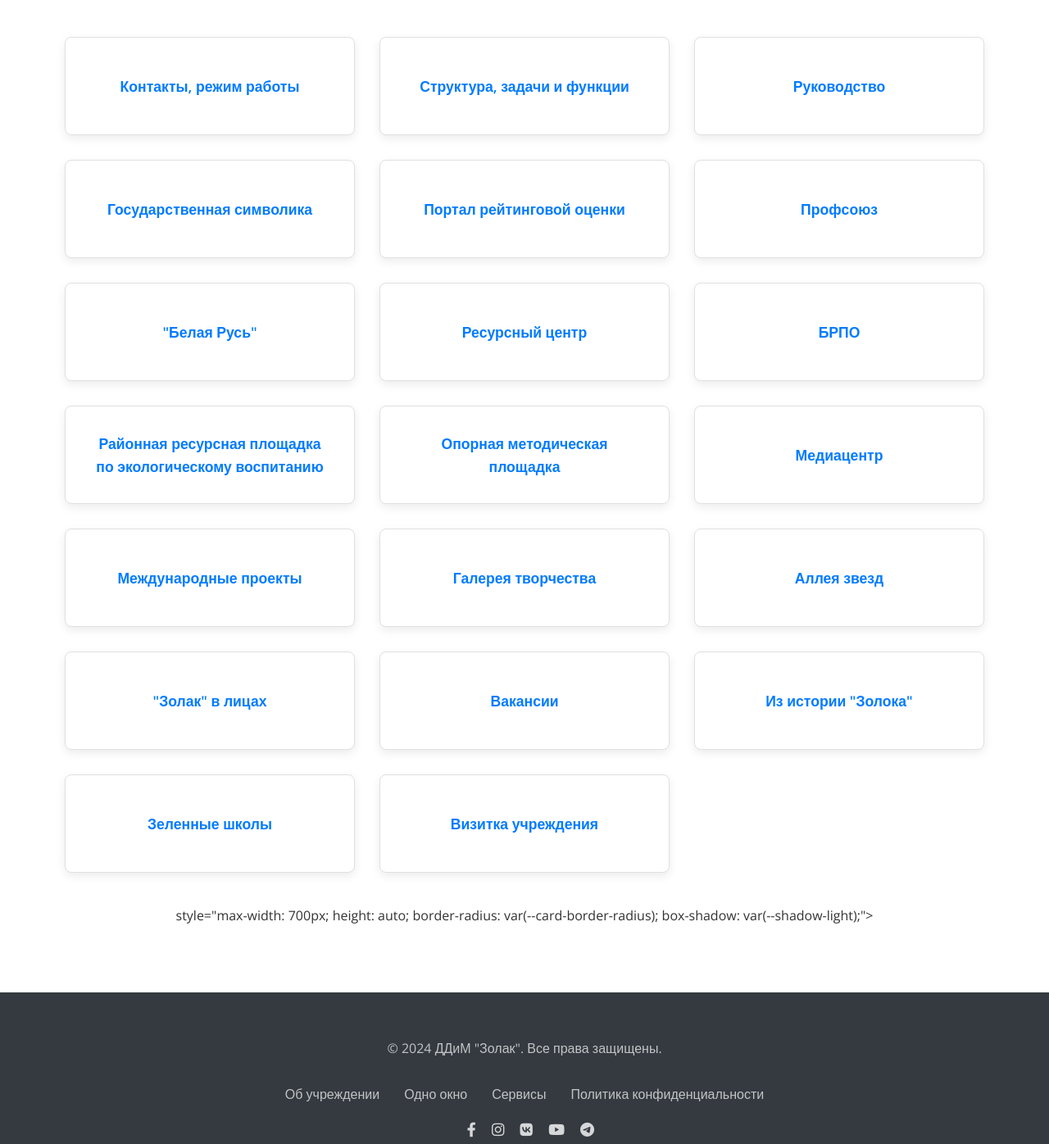
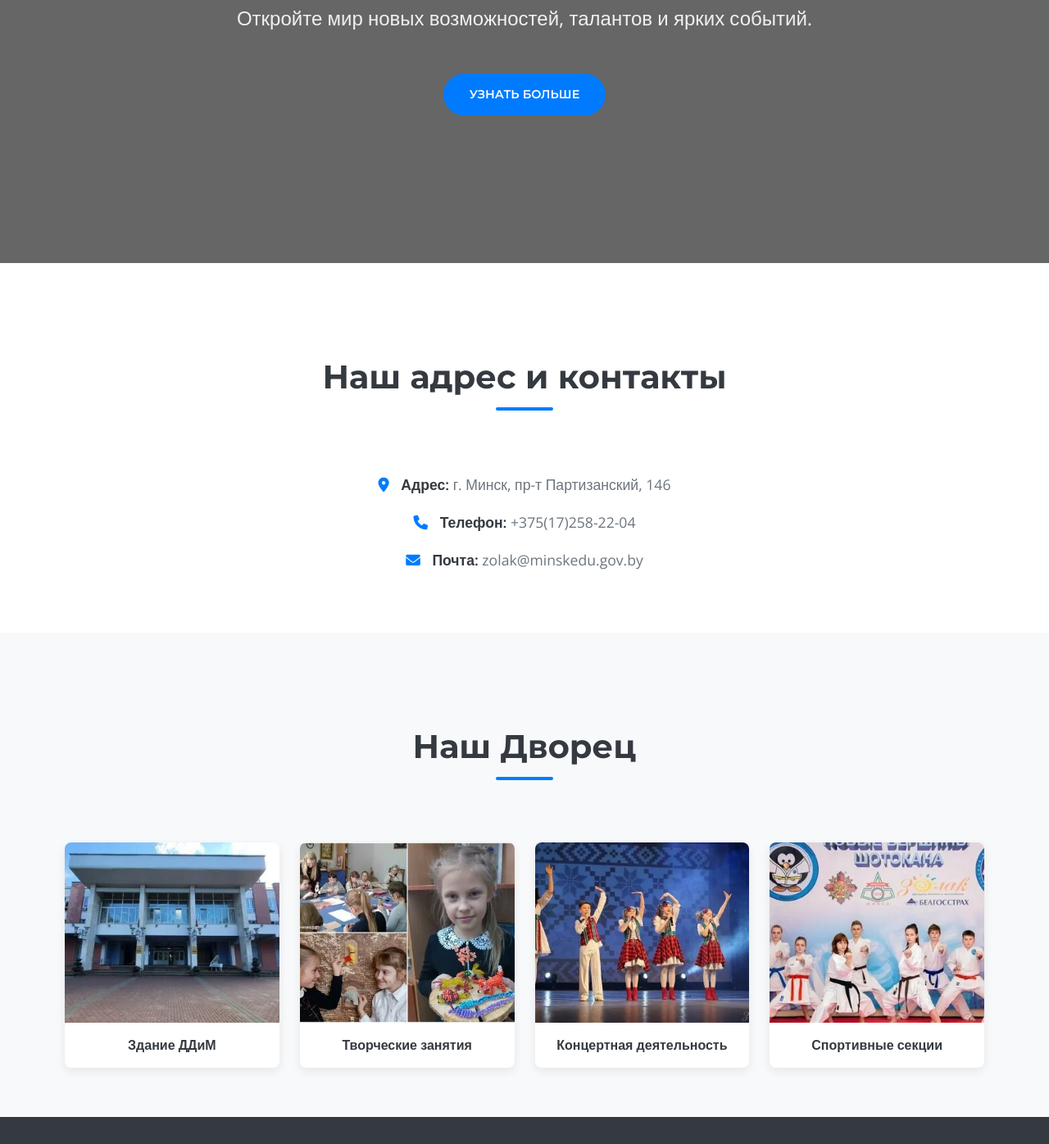
Before and after one commit to JudokaKMC/Zolak-Official.github.io, a plain HTML site: page about.html in a window 1280 px wide. Shown: the part 623-2019 px from the top of the page at 82% size. Drawn offline with nearby package versions, Linux system fonts and the light colour scheme.

Commit message:
Update about.html

```diff
--- a/about.html
+++ b/about.html
@@ -4,7 +4,7 @@
 <head>
     <meta charset="UTF-8">
     <meta name="viewport" content="width=device-width, initial-scale=1.0">
-    <title>Об Учреждении - ДДиМ "Золак"</title>
+    <title>ДДиМ "Золак" - Главная</title>
     <link rel="stylesheet" href="style.css">
     <link
         href="https://fonts.googleapis.com/css2?family=Montserrat:wght@400;600;700&family=Open+Sans:wght@400;600&display=swap"
@@ -49,7 +49,7 @@
             <nav class="main-nav">
                 <ul class="nav-list">
                     <li><a href="one-window.html">Одно окно</a></li>
-                    <li><a href="about.html" class="active">Об учреждении</a></li>
+                    <li><a href="about.html">Об учреждении</a></li>
                     <li><a href="life.html">Жизнь учреждения</a></li>
                     <li><a href="students.html">Обучающимся</a></li>
                     <li><a href="parents.html">Родителям</a></li>
@@ -61,52 +61,55 @@
         </div>
     </header>
 
-    <!-- Основной контент страницы -->
-    <main>
-        <section class="page-header-section">
+    <!-- Секция Hero -->
+    <section class="hero-section">
         <div class="container">
-                <h1>Об учреждении</h1>
-                <nav class="breadcrumb">
-                    <a href="index.html">Главная</a> / Об учреждении
-                </nav>
+            <h1>ДДиМ "Золак" - Ваш центр творчества и развития!</h1>
+            <p>Откройте мир новых возможностей, талантов и ярких событий.</p>
+            <a href="about.html" class="btn btn-primary">Узнать больше</a>
         </div>
     </section>
 
-        <section class="content-section section-padding">
+    <!-- Секция с контактной информацией -->
+    <section class="contact-info-section section-padding">
+        <div class="container">
+            <div class="section-header">
+                <h2>Наш адрес и контакты</h2>
+            </div>
+            <div class="contact-details">
+                <p><i class="fas fa-map-marker-alt"></i> <strong>Адрес:</strong> г. Минск, пр-т Партизанский, 146</p>
+                <p><i class="fas fa-phone"></i> <strong>Телефон:</strong> +375(17)258-22-04</p>
+                <p><i class="fas fa-envelope"></i> <strong>Почта:</strong> zolak@minskedu.gov.by</p>
+            </div>
+        </div>
+    </section>
+
+    <!-- Секция с примерами изображений -->
+    <section class="image-examples-section section-padding bg-light">
         <div class="container">
             <div class="section-header">
                 <h2>Наш Дворец</h2>
             </div>
-                <div class="links-grid">
-                    <a href="about/contacts_schedule.html" class="link-card"> Контакты, режим работы</a>
-                    <a href="about/structure_functions.html" class="link-card"> Структура, задачи и функции</a>
-                    <a href="about/leadership.html" class="link-card"> Руководство</a>
-                    <a href="about/state_symbols.html" class="link-card"> Государственная символика</a>
-                    <a href="about/rating_portal.html" class="link-card"> Портал рейтинговой оценки</a>
-                    <a href="about/trade_union.html" class="link-card"> Профсоюз</a>
-                    <a href="about/belarus_movement.html" class="link-card"> "Белая Русь"</a>
-                    <a href="about/resource_center.html" class="link-card"> Ресурсный центр</a>
-                    <a href="about/BRPO.html" class="link-card"> БРПО</a>
-                    <a href="about/ecology_education.html" class="link-card"> Районная ресурсная площадка по
-                        экологическому воспитанию</a>
-                    <a href="about/methodological_center.html" class="link-card"> Опорная методическая площадка</a>
-                    <a href="about/media_center.html" class="link-card"> Медиацентр</a>
-                    <a href="about/international_projects.html" class="link-card"> Международные проекты</a>
-                    <a href="about/creativity_gallery.html" class="link-card"> Галерея творчества</a>
-                    <a href="about/stars_alley.html" class="link-card"> Аллея звезд</a>
-                    <a href="about/zolak_in_faces.html" class="link-card"> "Золак" в лицах</a>
-                    <a href="about/vacancies.html" class="link-card"> Вакансии</a>
-                    <a href="about/history_zolak.html" class="link-card"> Из истории "Золока"</a>
-                    <a href="about/green_schools.html" class="link-card"> Зеленные школы</a>
-                    <a href="about/institution_profile.html" class="link-card"> Визитка учреждения</a>
+            <div class="image-grid">
+                <div class="image-item">
+                    <img src="images/gallery_img1.jpg" alt="Здание ДДиМ Золак">
+                    <p>Здание ДДиМ</p>
                 </div>
-                <div class="text-center mt-40">
-
-                        style="max-width: 700px; height: auto; border-radius: var(--card-border-radius); box-shadow: var(--shadow-light);">
+                <div class="image-item">
+                    <img src="images/gallery_img2.jpg" alt="Творческие занятия">
+                    <p>Творческие занятия</p>
+                </div>
+                <div class="image-item">
+                    <img src="images/gallery_img3.jpg" alt="Концертная деятельность">
+                    <p>Концертная деятельность</p>
+                </div>
+                <div class="image-item">
+                    <img src="images/gallery_img4.jpg" alt="Спортивные секции">
+                    <p>Спортивные секции</p>
+                </div>
             </div>
         </div>
     </section>
-    </main>
 
     <!-- Футер -->
     <footer class="site-footer">
@@ -114,10 +117,10 @@
             <p>&copy; 2024 ДДиМ "Золак". Все права защищены.</p>
             <nav class="footer-nav">
                 <ul>
-                    <li><a href="about.html" class="active">Об учреждении</a></li>
+                    <li><a href="about.html">Об учреждении</a></li>
                     <li><a href="one-window.html">Одно окно</a></li>
                     <li><a href="services.html">Сервисы</a></li>
-                    <li><a href="one-window/privacy_policy.html">Политика конфиденциальности</a></li>
+                    <li><a href="#">Политика конфиденциальности</a></li>
                 </ul>
             </nav>
             <div class="social-links-footer">
@@ -137,5 +140,4 @@
     <script src="script.js"></script>
 </body>
 
-
 </html>
```
Lines whose indentation alone changed are shown as unchanged.
